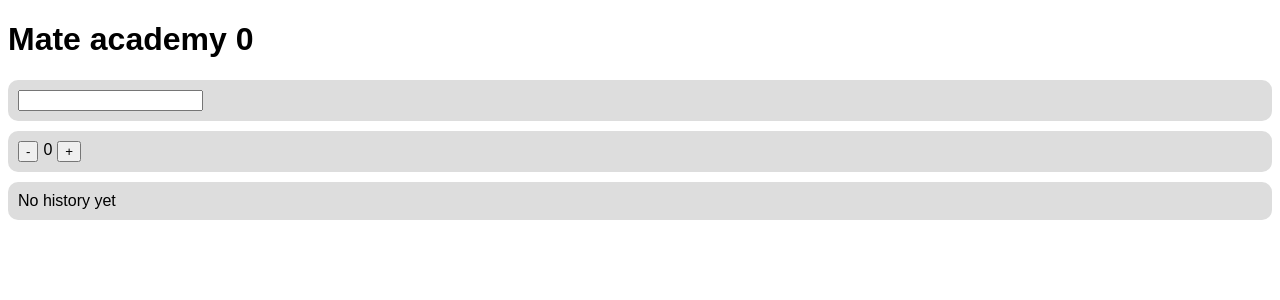
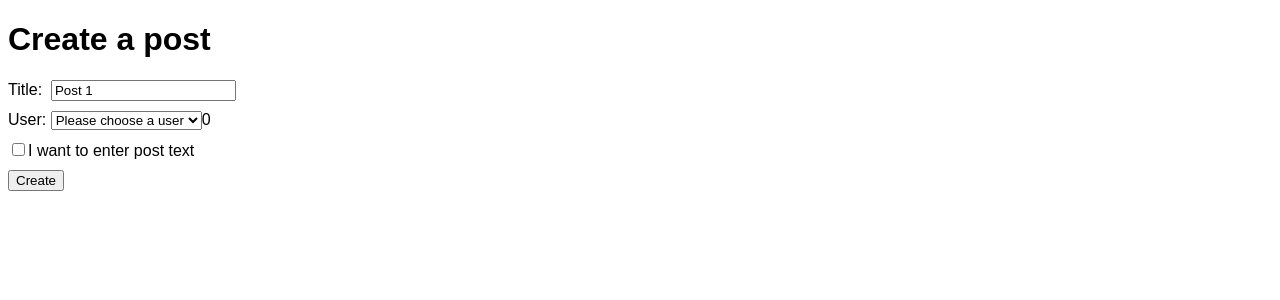
Before and after one commit to yurii-shkrobut-m/react-recording_typescript, a React (Create React App) app: page / in a window 1280 px wide. Shown: the top 300 px of the page. Built offline with nearby package versions, Linux system fonts and the light colour scheme.

Commit message:
after Native Event vs React Event

```diff
--- a/src/App.tsx
+++ b/src/App.tsx
@@ -1,41 +1,12 @@
-import React, { useState } from 'react';
-import { Counter } from './Counter';
+import React from 'react';
+import { PostForm } from './PostForm';
 
-export const App = () => {
-  const [history, setHistory] = useState<number[]>([]);
-  const [count, setCount] = useState(0);
-  const [query, setQuery] = useState('');
-
-  function saveCount(value: number) {
-    setCount(value);
-    setHistory(currentHistory => [...currentHistory, value]);
-  }
-
-  const handleQueryChange = (event: React.ChangeEvent<HTMLInputElement>) => {
-    setQuery(event.target.value);
-  };
-
+export const App: React.FC = () => {
   return (
     <div className="App">
-      <h1>Mate academy {count} </h1>
+      <h1>Create a post</h1>
 
-      <div className="box">
-        <input
-          type="text"
-          onChange={handleQueryChange}
-        />
-
-        {query}
-      </div>
-
-      <Counter
-        value={count}
-        onChange={saveCount}
-      />
-
-      <div className="box">
-        {history.join(', ') || 'No history yet'}
-      </div>
+      <PostForm />
     </div>
   );
 };
--- a/src/Counter.tsx
+++ /dev/null
@@ -1,17 +0,0 @@
-import React from "react";
-
-interface Props {
-  value: number;
-  onChange?: (value: number) => void;
-};
-
-export const Counter: React.FC<Props> = ({
-  value,
-  onChange = () => {},
-}) => (
-  <div className="box">
-    <button onClick={() => onChange(value - 1)}>-</button>
-    {value}
-    <button onClick={() => onChange(value + 1)}>+</button>
-  </div>
-);
--- /dev/null
+++ b/src/PostForm.tsx
@@ -0,0 +1,66 @@
+import React, { useState } from 'react';
+
+export const PostForm: React.FC = () => {
+  const [userId, setUserId] = useState(0);
+  const [title, setTitle] = useState('Post 1');
+  const [isBodyShown, setIsBodyShown] = useState(false);
+
+  const handleTilteChange = (event: React.ChangeEvent<HTMLInputElement>) => {
+    setTitle(event.target.value);
+    // setIsBodyShown(false);
+  };
+
+  return (
+    <form action="/api/posts" method="POST">
+      <label className="field">
+        Title:&nbsp;&nbsp;
+
+        <input
+          type="text"
+          value={title}
+          onChange={handleTilteChange}
+        />
+      </label>
+
+      <div className="field">
+        <label htmlFor="user-id">User: </label>
+
+        <select
+          id="user-id"
+          required
+          value={userId}
+          onChange={event => setUserId(+event.target.value)}
+        >
+          <option value="0" disabled>Please choose a user</option>
+
+          <option value="1">Leanne Graham</option>
+          <option value="2">Ervin Howell</option>
+          <option value="3">Clementine Bauch</option>
+          <option value="4">Patricia Lebsack</option>
+          <option value="5">Chelsey Dietrich</option>
+        </select>
+
+        {userId}
+      </div>
+
+      <label className="field">
+        <input
+          type="checkbox"
+          checked={isBodyShown}
+          onChange={event => setIsBodyShown(event.target.checked)}
+        />
+        I want to enter post text
+      </label>
+
+      {isBodyShown && (
+        <textarea
+          className="field"
+          value={title}
+          onChange={event => setTitle(event.target.value)}
+        />
+      )}
+
+      <button type="submit">Create</button>
+    </form>
+  );
+};
--- a/src/index.scss
+++ b/src/index.scss
@@ -1,5 +1,14 @@
+iframe {
+  display: none;
+}
+
 html {
   font-family: Arial, "Helvetica Neue", Helvetica, sans-serif;
+}
+
+.field {
+  display: block;
+  margin: 10px 0;
 }
 
 .box {
--- a/src/index.tsx
+++ b/src/index.tsx
@@ -3,8 +3,7 @@ import './index.scss';
 import { App } from './App';
 
 const container = document.getElementById('root') as HTMLElement;
-const root = createRoot(container);
 
-root.render(
+createRoot(container).render(
   <App />
 );
```
